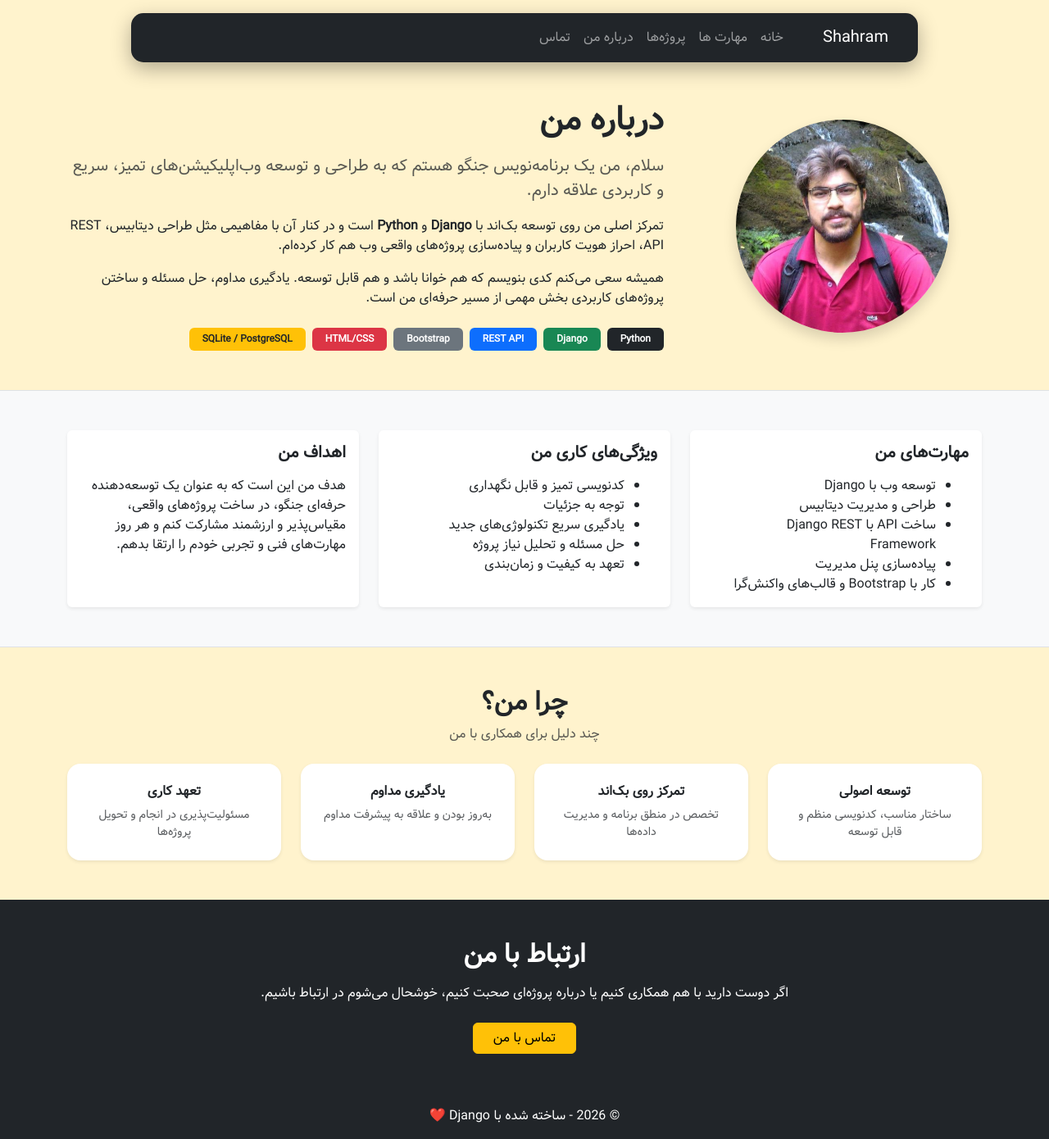
After one commit to shahramsss/resume_web, a Django app: page /about/ in a window 1280 px wide. The commit adds this page. Shown: the whole page at 82% size. Run offline with Django 5.2, Linux system fonts and the light colour scheme; some libraries are stand-ins or nearby versions.

Commit message:
add AboutView

```diff
--- /dev/null
+++ b/home/templates/home/about.html
@@ -0,0 +1,146 @@
+{% extends 'base.html' %}
+{% load static %}
+
+{% block title %}
+درباره من
+{% endblock %}
+
+{% block content %}
+<section class="py-5">
+    <div class="container">
+        <div class="row align-items-center g-5">
+            <div class="col-lg-4 text-center">
+                <img src="{% static 'images/resume_pic.png' %}" alt="Profile"
+                     class="img-fluid rounded-circle shadow"
+                     style="max-width: 260px; width: 100%; height: 260px; object-fit: cover;">
+            </div>
+
+            <div class="col-lg-8">
+                <h1 class="fw-bold mb-3">درباره من</h1>
+                <p class="lead text-muted">
+                    سلام، من یک برنامه‌نویس جنگو هستم که به طراحی و توسعه وب‌اپلیکیشن‌های
+                    تمیز، سریع و کاربردی علاقه دارم.
+                </p>
+
+                <p class="mb-3">
+                    تمرکز اصلی من روی توسعه بک‌اند با <strong>Django</strong> و
+                    <strong>Python</strong> است و در کنار آن با مفاهیمی مثل طراحی دیتابیس،
+                    REST API، احراز هویت کاربران و پیاده‌سازی پروژه‌های واقعی وب هم کار کرده‌ام.
+                </p>
+
+                <p class="mb-4">
+                    همیشه سعی می‌کنم کدی بنویسم که هم خوانا باشد و هم قابل توسعه.
+                    یادگیری مداوم، حل مسئله و ساختن پروژه‌های کاربردی بخش مهمی از مسیر حرفه‌ای من است.
+                </p>
+
+                <div class="d-flex flex-wrap gap-2">
+                    <span class="badge bg-dark px-3 py-2">Python</span>
+                    <span class="badge bg-success px-3 py-2">Django</span>
+                    <span class="badge bg-primary px-3 py-2">REST API</span>
+                    <span class="badge bg-secondary px-3 py-2">Bootstrap</span>
+                    <span class="badge bg-danger px-3 py-2">HTML/CSS</span>
+                    <span class="badge bg-warning text-dark px-3 py-2">SQLite / PostgreSQL</span>
+                </div>
+            </div>
+        </div>
+    </div>
+</section>
+
+<section class="py-5 bg-light border-top border-bottom">
+    <div class="container">
+        <div class="row g-4">
+            <div class="col-md-4">
+                <div class="card h-100 shadow-sm border-0">
+                    <div class="card-body">
+                        <h3 class="h5 fw-bold mb-3">مهارت‌های من</h3>
+                        <ul class="mb-0">
+                            <li>توسعه وب با Django</li>
+                            <li>طراحی و مدیریت دیتابیس</li>
+                            <li>ساخت API با Django REST Framework</li>
+                            <li>پیاده‌سازی پنل مدیریت</li>
+                            <li>کار با Bootstrap و قالب‌های واکنش‌گرا</li>
+                        </ul>
+                    </div>
+                </div>
+            </div>
+
+            <div class="col-md-4">
+                <div class="card h-100 shadow-sm border-0">
+                    <div class="card-body">
+                        <h3 class="h5 fw-bold mb-3">ویژگی‌های کاری من</h3>
+                        <ul class="mb-0">
+                            <li>کدنویسی تمیز و قابل نگهداری</li>
+                            <li>توجه به جزئیات</li>
+                            <li>یادگیری سریع تکنولوژی‌های جدید</li>
+                            <li>حل مسئله و تحلیل نیاز پروژه</li>
+                            <li>تعهد به کیفیت و زمان‌بندی</li>
+                        </ul>
+                    </div>
+                </div>
+            </div>
+
+            <div class="col-md-4">
+                <div class="card h-100 shadow-sm border-0">
+                    <div class="card-body">
+                        <h3 class="h5 fw-bold mb-3">اهداف من</h3>
+                        <p class="mb-0">
+                            هدف من این است که به عنوان یک توسعه‌دهنده حرفه‌ای جنگو،
+                            در ساخت پروژه‌های واقعی، مقیاس‌پذیر و ارزشمند مشارکت کنم
+                            و هر روز مهارت‌های فنی و تجربی خودم را ارتقا بدهم.
+                        </p>
+                    </div>
+                </div>
+            </div>
+        </div>
+    </div>
+</section>
+
+<section class="py-5">
+    <div class="container">
+        <div class="text-center mb-4">
+            <h2 class="fw-bold">چرا من؟</h2>
+            <p class="text-muted">چند دلیل برای همکاری با من</p>
+        </div>
+
+        <div class="row g-4 text-center">
+            <div class="col-md-3">
+                <div class="p-4 bg-white shadow-sm rounded-4 h-100">
+                    <h3 class="h6 fw-bold">توسعه اصولی</h3>
+                    <p class="mb-0 text-muted small">ساختار مناسب، کدنویسی منظم و قابل توسعه</p>
+                </div>
+            </div>
+
+            <div class="col-md-3">
+                <div class="p-4 bg-white shadow-sm rounded-4 h-100">
+                    <h3 class="h6 fw-bold">تمرکز روی بک‌اند</h3>
+                    <p class="mb-0 text-muted small">تخصص در منطق برنامه و مدیریت داده‌ها</p>
+                </div>
+            </div>
+
+            <div class="col-md-3">
+                <div class="p-4 bg-white shadow-sm rounded-4 h-100">
+                    <h3 class="h6 fw-bold">یادگیری مداوم</h3>
+                    <p class="mb-0 text-muted small">به‌روز بودن و علاقه به پیشرفت مداوم</p>
+                </div>
+            </div>
+
+            <div class="col-md-3">
+                <div class="p-4 bg-white shadow-sm rounded-4 h-100">
+                    <h3 class="h6 fw-bold">تعهد کاری</h3>
+                    <p class="mb-0 text-muted small">مسئولیت‌پذیری در انجام و تحویل پروژه‌ها</p>
+                </div>
+            </div>
+        </div>
+    </div>
+</section>
+
+<section class="py-5 bg-dark text-white">
+    <div class="container text-center">
+        <h2 class="fw-bold mb-3">ارتباط با من</h2>
+        <p class="mb-4">
+            اگر دوست دارید با هم همکاری کنیم یا درباره پروژه‌ای صحبت کنیم، خوشحال می‌شوم در ارتباط باشیم.
+        </p>
+        <a href="#" class="btn btn-warning px-4">تماس با من</a>
+    </div>
+</section>
+{% endblock %}
--- a/home/templates/home/skills.html
+++ b/home/templates/home/skills.html
@@ -197,12 +197,12 @@ body {
             <!-- tools -->
             <div class="col-md-6">
                 <div class="skill-card">
-                    <h5 class="fw-bold mb-3 ltr">Tools</h5>
                     <div class="d-flex flex-wrap gap-2 ltr">
                         <span class="badge skill-badge">Linux</span>
                         <span class="badge skill-badge">Git</span>
                         <span class="badge skill-badge">GitHub</span>
                         <span class="badge skill-badge">Postman</span>
+                        <span class="badge skill-badge">Design Pattern</span>
                     </div>
                 </div>
             </div>
@@ -210,13 +210,11 @@ body {
             <!-- devops -->
             <div class="col-md-6">
                 <div class="skill-card">
-                    <h5 class="fw-bold mb-3 ltr">DevOps</h5>
                     <div class="d-flex flex-wrap gap-2 ltr">
                         <span class="badge skill-badge">Docker</span>
                         <span class="badge skill-badge">Nginx</span>
                         <span class="badge skill-badge">Celery</span>
                         <span class="badge skill-badge">RabbitMQ</span>
-                        <span class="badge skill-badge">Design Pattern</span>
                     </div>
                 </div>
             </div>
--- a/home/urls.py
+++ b/home/urls.py
@@ -15,13 +15,13 @@ Including another URLconf
     2. Add a URL to urlpatterns:  path('blog/', include('blog.urls'))
 """
 from django.urls import path
-from .views import HomeView , SkillsView
+from .views import HomeView , SkillsView , AboutView
 
 app_name= 'home'
 urlpatterns = [
     path('', HomeView.as_view(), name='home'),
     path('skills/', SkillsView.as_view(), name='skills'),
+    path('about/', AboutView.as_view(), name='about'),
     # path('projects/', ProjectListView.as_view(), name='projects'),
     # path('blog/', PostListView.as_view(), name='blog'),
-    # path('contact/', ContactView.as_view(), name='contact'),
 ]
--- a/home/views.py
+++ b/home/views.py
@@ -9,3 +9,7 @@ class HomeView(View):
 class SkillsView(View):
     def get(self , request):
         return render(request,"home/skills.html")
+
+class AboutView(View):
+    def get(self , request):
+        return render(request,"home/about.html")
--- a/templates/base.html
+++ b/templates/base.html
@@ -20,12 +20,6 @@
 }
 </style>
 
-<!--
-│   ├── byekan2.TTF
-│   ├── Vazir.ttf
-│   ├── Vazir.woff
-│   ├── Vazir.woff2
-│   └── yekan.ttf  -->
 
 <!-- Bootstrap CSS -->
 <link href="{% static 'css/bootstrap.min.css' %}" rel="stylesheet" >
--- a/templates/inc/navbar.html
+++ b/templates/inc/navbar.html
@@ -23,7 +23,7 @@
       <li class="nav-item"><a class="nav-link" href="{% url 'home:home' %}">خانه</a></li>
       <li class="nav-item"><a class="nav-link" href="{% url 'home:skills' %}">مهارت ها</a></li>
       <li class="nav-item"><a class="nav-link" href="#">پروژه‌ها</a></li>
-      <li class="nav-item"><a class="nav-link" href="#">درباره من </a></li>
+      <li class="nav-item"><a class="nav-link" href="{% url 'home:about' %}">درباره من </a></li>
       <li class="nav-item"><a class="nav-link" href="#">تماس</a></li>
     </ul>
   </div>
```
Also changed, not shown: static/images/resume_pic.png (added).
